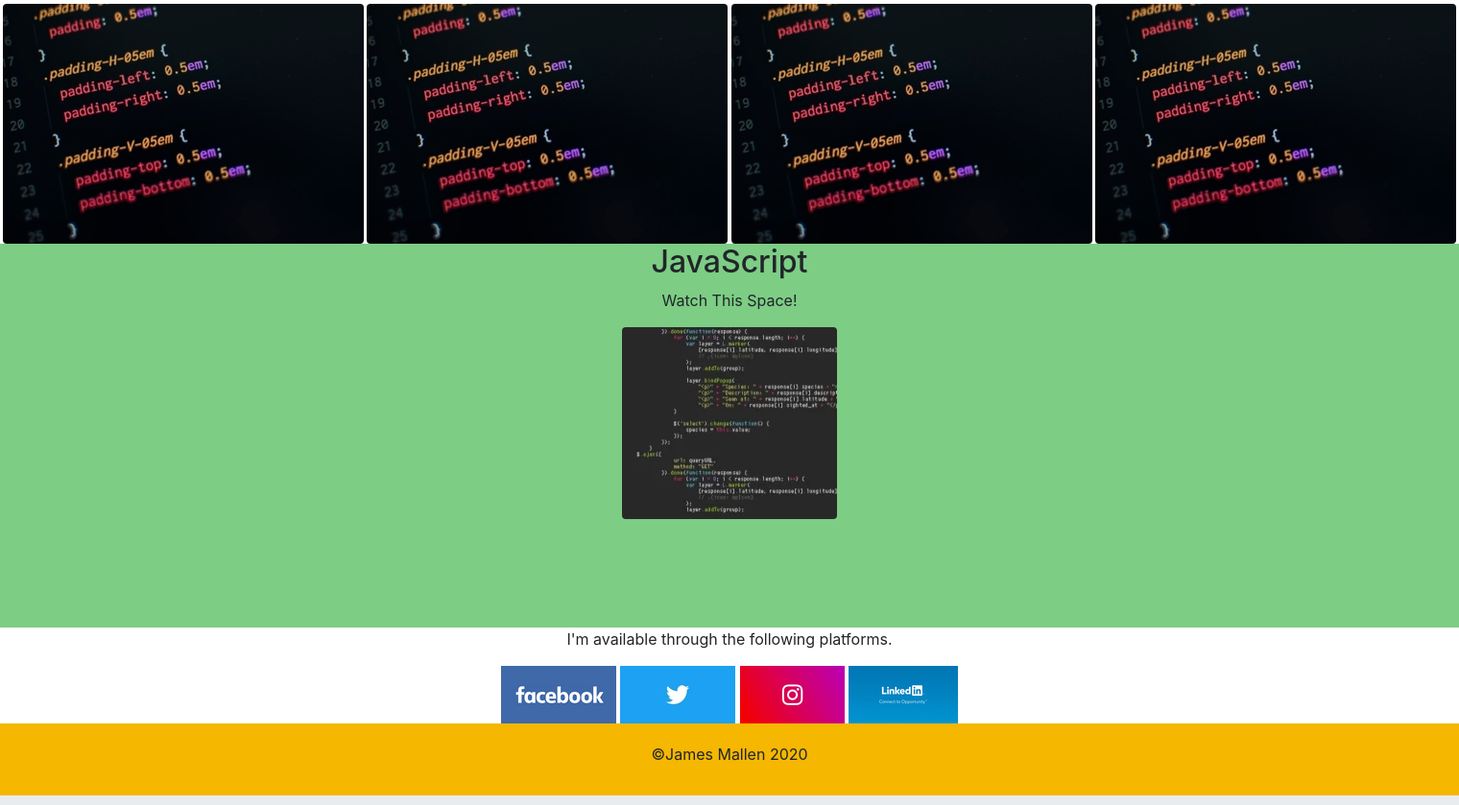
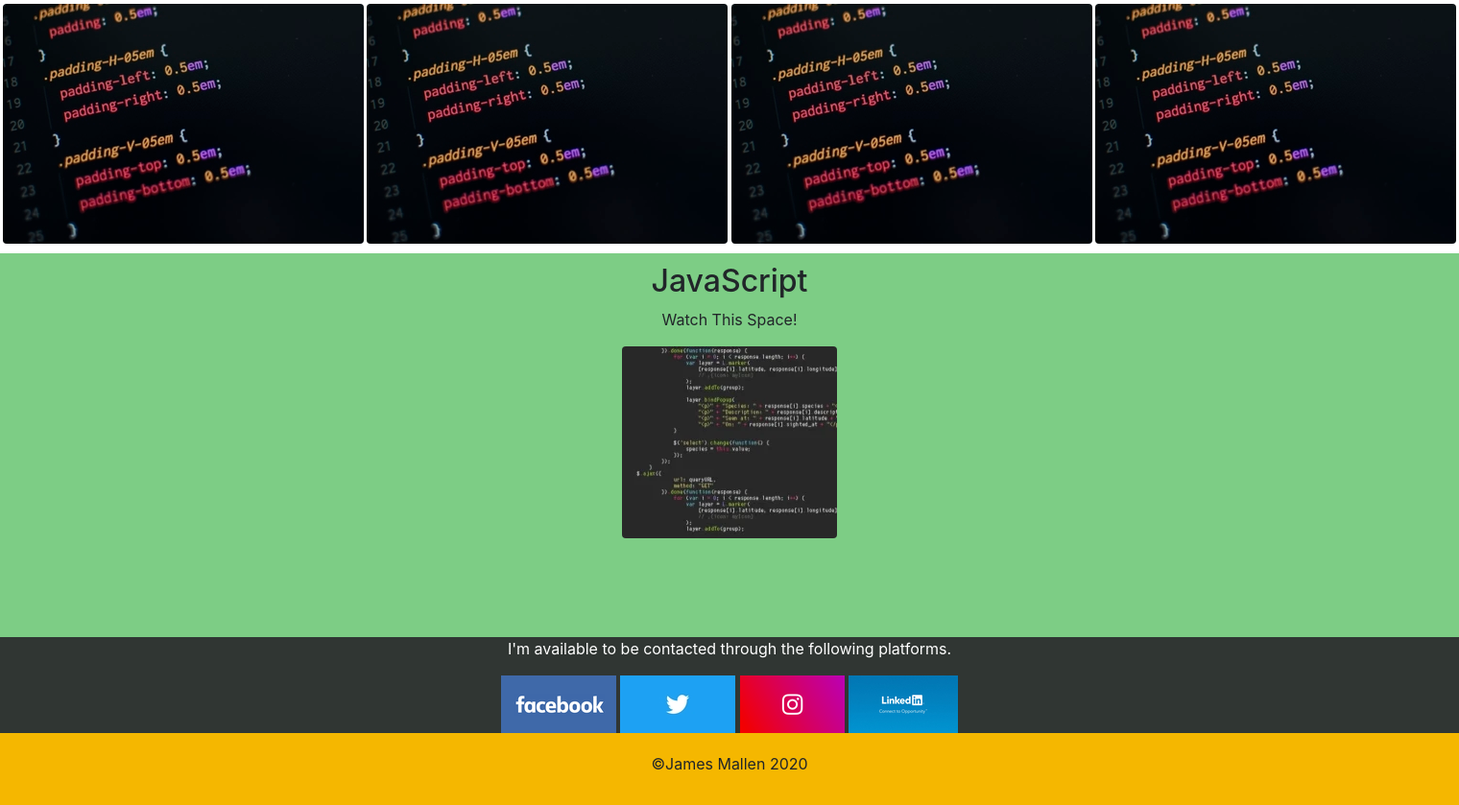
Before and after one commit to jmgithub1/PortfolioProject.io, a PHP site: page / in a window 1520 px wide. Shown: the part 639-1478 px from the top of the page at 96% size. Run offline with PHP 8.4, Linux system fonts and the light colour scheme.

Commit message:
Friday end of week

```diff
--- a/index.html
+++ b/index.html
@@ -59,7 +59,7 @@
         <img src="./images/200.webp" class="rounded" alt="HTML">
     </section>
     <section class="contactme">
-        <p>I'm available through the following platforms.</p>
+        <p>I'm available to be contacted through the following platforms.</p>
         <div id="socialmedia">
         <img src="./images/facebook-scalable-graphics-icon-facebook-logo-facebook-logo-png-clip-art.png" alt="facebook">
         <img src="./images/twitter-logo-high-e1477757975960.jpg" alt="Twitter">
--- a/style.css
+++ b/style.css
@@ -18,13 +18,22 @@ text-align: center
     display: flex;
     flex-direction: row;
     justify-content: space-evenly;
+    padding-bottom: 10px;
+
 }
 
 
 
 .JavaGame{
+    padding-top: 10px;
     background-color: #7dcd85;
     height: 400px;
+}
+
+.contactme{
+    background-color: #303633;
+    color: white;
+    height: 100;
 }
 
 footer{
```
